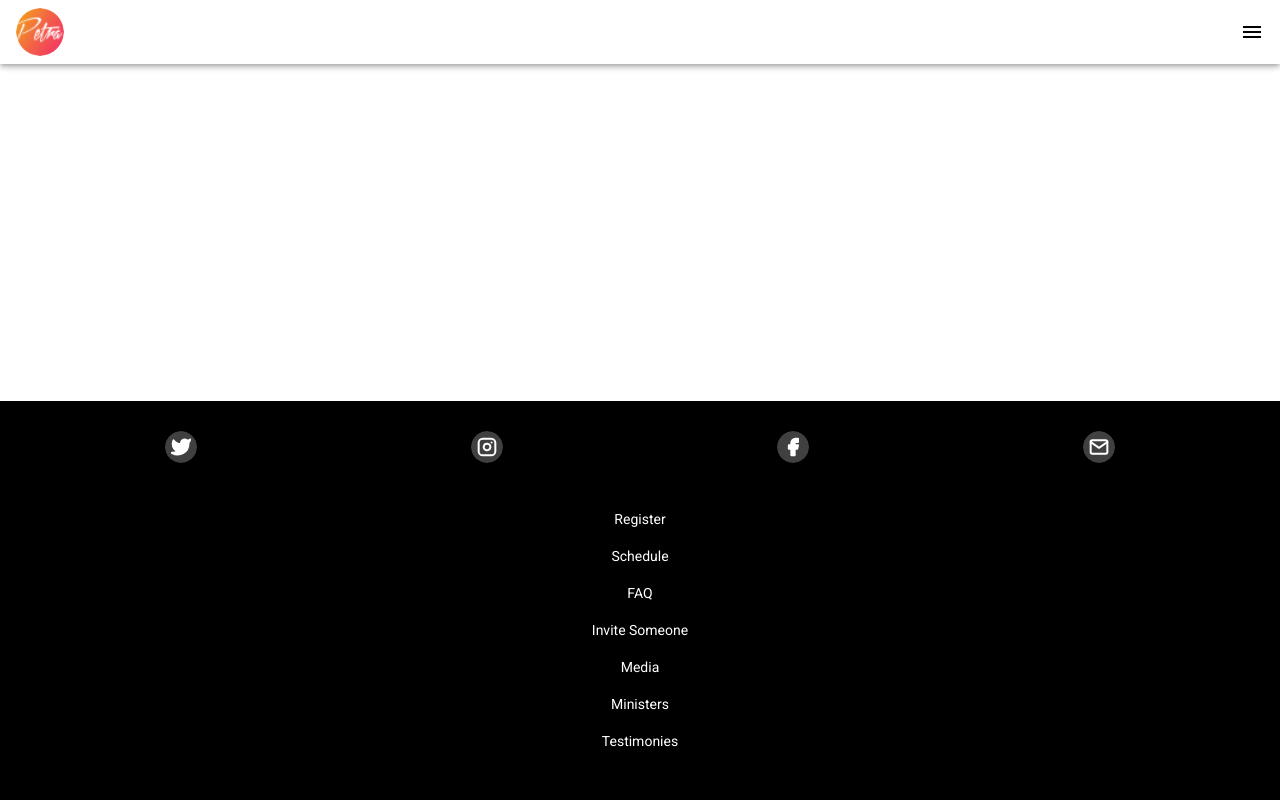
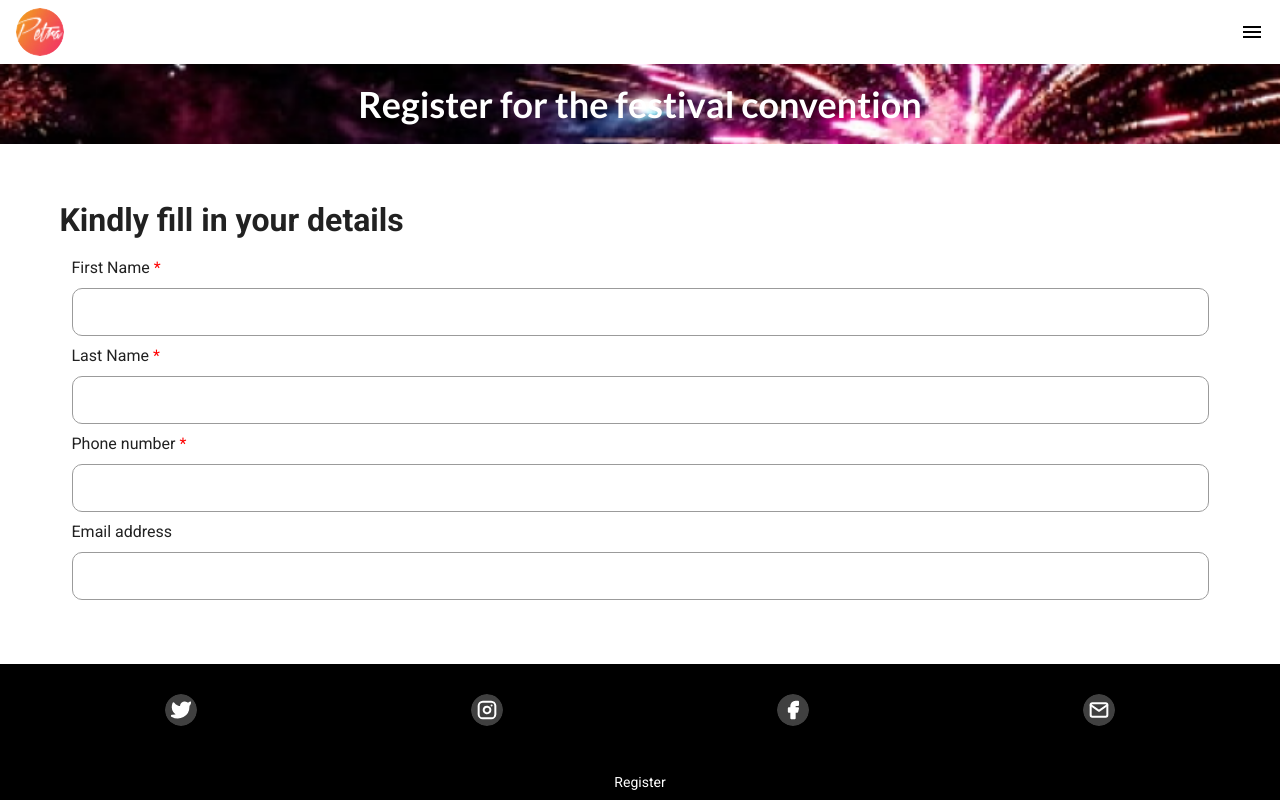
Before and after one commit to pemeraldy/2021-fest, a Nuxt app: page /auth/register in a window 1280 px wide. Shown: the top 800 px of the page. Built offline with nearby package versions, Linux system fonts and the light colour scheme.

Commit message:
input type text alike styled

```diff
--- a/components/Hero.vue
+++ b/components/Hero.vue
@@ -1,7 +1,9 @@
 <template>
   <div class="d-flex flex-column">
-    <div :style="inlineStyle" class="hero d-flex flex-column align-center">
-      <slot />
+    <div class="hero-container" :style="inlineStyle">
+      <slot>
+        <div class="hero d-flex flex-column align-center"></div>
+      </slot>
       <!-- <h1 class="mt-10">Petra Festival</h1>
       <h1>Convention 2021</h1>
       <p class="text-center pa-5">
@@ -9,10 +11,7 @@
         pellentesque id condimentum eget at.
       </p> -->
     </div>
-    <div class="btn-wrap mt-6 d-flex justify-center">
-      <!-- <v-btn height="64" class="register-btn" dark width="343">Register</v-btn> -->
-      <BaseBtn text="Register" />
-    </div>
+    <slot name="heroActions"> </slot>
   </div>
 </template>
 
@@ -39,9 +38,8 @@ export default {
 </script>
 
 <style scoped>
-.hero {
+.hero-container {
   width: 100%;
-  border-bottom-left-radius: 80px;
   /* background: url('~/assets/imgs/hero-bg-lg.png') no-repeat; */
   background-size: cover;
 }
@@ -59,6 +57,7 @@ export default {
 @media screen and (max-width: 440px) {
   .hero {
     min-height: 265px;
+    border-bottom-left-radius: 80px;
   }
   .btn-wrap {
     width: 100%;
--- a/pages/auth/register.vue
+++ b/pages/auth/register.vue
@@ -0,0 +1,121 @@
+<template>
+  <div>
+    <Hero background-image="register-hero-bg.png">
+      <div class="d-flex hero-content justify-center align-center">
+        <h3 class="white--text pa-4">Register for the festival convention</h3>
+      </div>
+    </Hero>
+    <v-container>
+      <div class="mt-10">
+        <h1 class="form-heading">Kindly fill in your details</h1>
+      </div>
+      <v-form>
+        <v-container>
+          <v-row>
+            <v-col cols="12">
+              <div class="input-group">
+                <label for="fname"
+                  >First Name <span class="required">*</span></label
+                >
+                <input
+                  id="fname"
+                  required
+                  name="firstname"
+                  class="mt-2"
+                  type="text"
+                />
+              </div>
+              <div class="input-group mt-2">
+                <label for="lname"
+                  >Last Name <span class="required">*</span></label
+                >
+                <input
+                  id="lname"
+                  required
+                  name="lastname"
+                  class="mt-2"
+                  type="text"
+                />
+              </div>
+              <div class="input-group mt-2">
+                <label for="number"
+                  >Phone number <span class="required">*</span></label
+                >
+                <input
+                  id="number"
+                  required
+                  class="mt-2"
+                  name="number"
+                  type="text"
+                />
+              </div>
+              <div class="input-group mt-2">
+                <label for="email">Email address </label>
+                <input
+                  id="email"
+                  required
+                  class="mt-2"
+                  name="email"
+                  type="email"
+                />
+              </div>
+            </v-col>
+          </v-row>
+        </v-container>
+      </v-form>
+    </v-container>
+  </div>
+</template>
+
+<script>
+export default {
+  name: 'RegisterPage',
+  // layout: 'd'
+}
+</script>
+
+<style lang="scss" scoped>
+.input-group {
+  width: 100%;
+  label {
+    display: block;
+  }
+  .required {
+    color: #ff0000;
+  }
+  input {
+    width: 100%;
+    height: 48px;
+    padding: 10px;
+    border: 0.3px solid #9b9b9b;
+    border-radius: 10px;
+  }
+  input:focus {
+    outline: none;
+  }
+}
+@media screen and (max-width: 440px) {
+  .hero-content {
+    min-height: 208px !important;
+  }
+  .btn-wrap {
+    width: 100%;
+  }
+  .form-heading {
+    font-size: 24px;
+    font-weight: 500;
+  }
+}
+.hero-content {
+  height: 100%;
+  h3 {
+    font-family: Lato;
+    font-size: 36px;
+    font-style: normal;
+    font-weight: 700;
+    line-height: 48px;
+    letter-spacing: 0em;
+    text-align: left;
+  }
+}
+</style>
--- a/pages/index.vue
+++ b/pages/index.vue
@@ -1,6 +1,13 @@
 <template>
   <div>
-    <Hero />
+    <Hero>
+      <template #heroActions>
+        <div class="btn-wrap mt-6 d-flex justify-center">
+          <!-- <v-btn height="64" class="register-btn" dark width="343">Register</v-btn> -->
+          <BaseBtn text="Register" />
+        </div>
+      </template>
+    </Hero>
 
     <v-container fluid>
       <v-row justify="center" align="center">
```
Also changed, not shown: assets/imgs/register-hero-bg.png (added).
